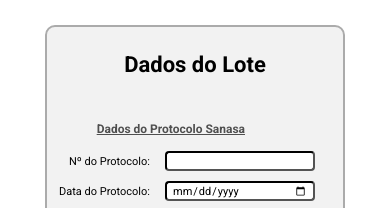
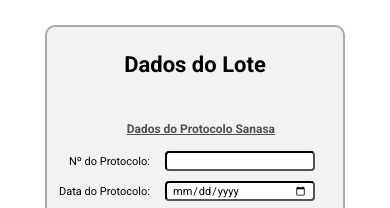
Before and after one commit to david-senra/formulario-sanasa, a website built with Vite: page index.html in a window 390 px wide. Shown: the part 880-1088 px from the top of the page. Built offline with nearby package versions, Linux system fonts and the light colour scheme.

Commit message:
mudança estética

```diff
--- a/main.scss
+++ b/main.scss
@@ -294,14 +294,14 @@ h3 {
 }
 
 .h3-protocolo {
-    padding-right: 130px;
+    padding-right: 100px;
 
     @media (max-width: 1100px) {
-        padding-right: 100px;
+        padding-right: 70px;
     }
 
     @media (max-width: 640px) {
-        padding-right: 70px;
+        padding-right: 40px;
     }
 }
 
```
